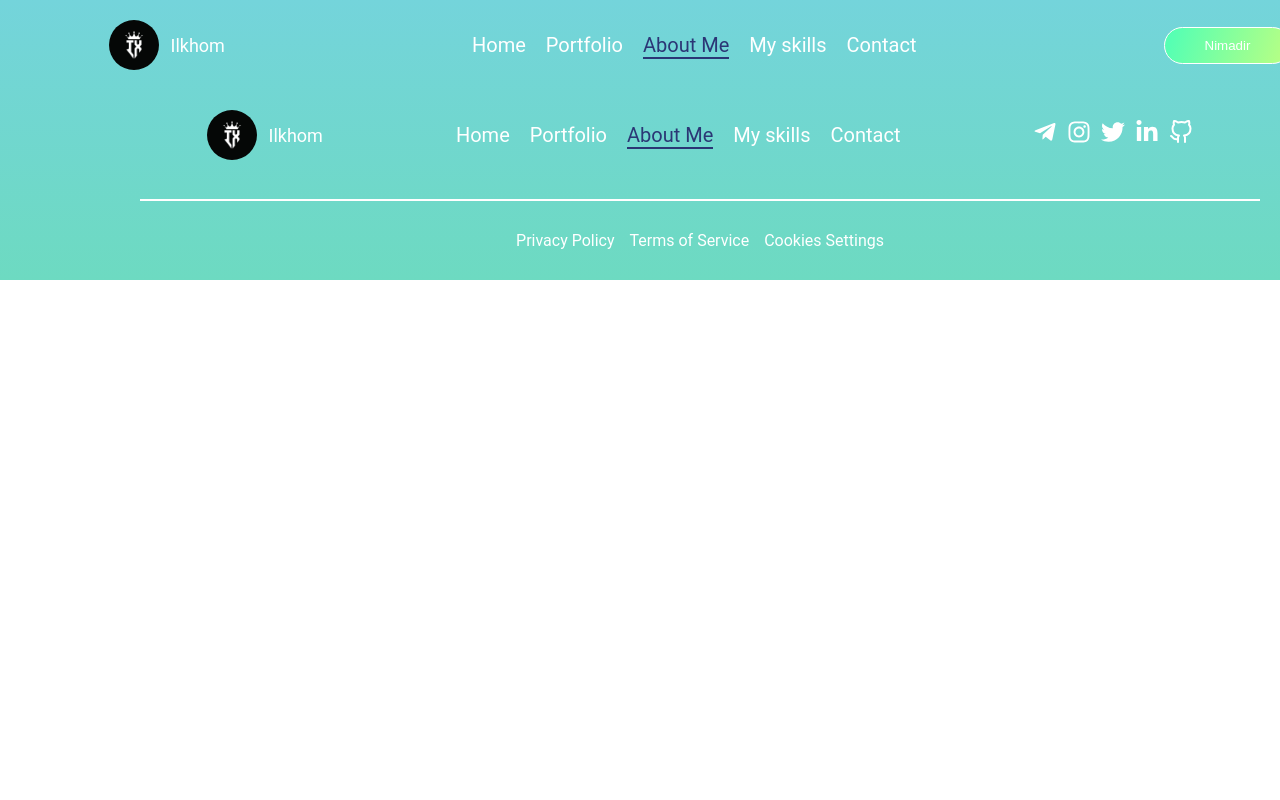
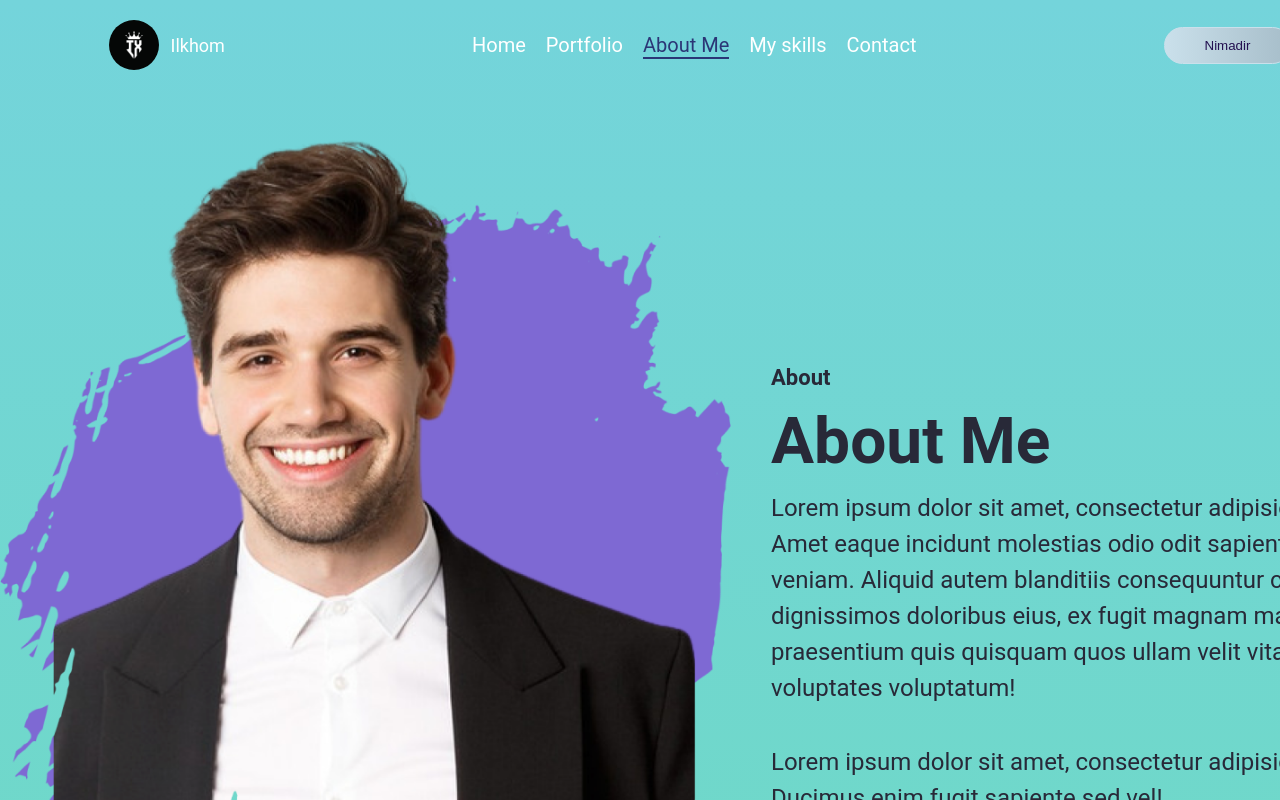
Before and after one commit to Khaitov-Ilkhom/portfolio-react, a React (Vite) app: page /aboutme in a window 1280 px wide. Shown: the top 800 px of the page. Built offline with nearby package versions, Linux system fonts and the light colour scheme.

Commit message:
homework

```diff
--- a/src/components/about-me/AboutMe.css
+++ b/src/components/about-me/AboutMe.css
@@ -1,4 +1,5 @@
 .about-me {
+    max-width: 1400px;
     width: 100%;
     height: 100%;
     display: flex;
@@ -6,3 +7,35 @@
     align-items: center;
     flex-direction: column;
 }
+
+.box {
+    margin: 50px 0;
+    width: 100%;
+    display: flex;
+    justify-content: center;
+    align-items: center;
+    gap: 40px;
+}
+.image img {
+    width: 100%;
+}
+.info {
+    width: 100%;
+    color: #282938;
+}
+.info h5 {
+    font-size: 22px;
+    font-weight: 600;
+    line-height: 32px;
+}
+.info h2 {
+    font-size: 64px;
+    font-weight: 700;
+    line-height: 76px;
+    padding: 10px 0;
+}
+.info p {
+    font-size: 24px;
+    font-weight: 400;
+    line-height: 36px;
+}
--- a/src/components/about-me/AboutMe.jsx
+++ b/src/components/about-me/AboutMe.jsx
@@ -1,12 +1,30 @@
 import "./AboutMe.css"
 import Footer from "../footer/Footer.jsx";
 import Nav from "../navbar/Nav.jsx";
+import userImg from '../../images/About Me.png'
+
 
 const AboutMe = () => {
     return (
         <div className="about-me">
             <Nav/>
-
+            <div className="box">
+                <div className="image">
+                    <img src={userImg} alt="User image"/>
+                </div>
+                <div className="info">
+                    <h5>About</h5>
+                    <h2>About Me</h2>
+                    <p>Lorem ipsum dolor sit amet, consectetur adipisicing elit. Amet eaque incidunt molestias odio odit
+                        sapiente sit, veniam. Aliquid autem blanditiis consequuntur cumque dignissimos doloribus eius,
+                        ex fugit magnam magni nulla praesentium quis quisquam quos ullam velit vitae voluptates
+                        voluptatum!
+                    </p>
+                    <br/>
+                    <br/>
+                    <p>Lorem ipsum dolor sit amet, consectetur adipisicing elit. Ducimus enim fugit sapiente sed vel!</p>
+                </div>
+            </div>
             <Footer/>
         </div>
     )
--- a/src/components/contact/Contact.css
+++ b/src/components/contact/Contact.css
@@ -1,4 +1,5 @@
 .contact {
+    max-width: 1400px;
     width: 100%;
     height: 100%;
     display: flex;
--- a/src/components/home/Home.css
+++ b/src/components/home/Home.css
@@ -1,4 +1,5 @@
 .home {
+    max-width: 1400px;
     width: 100%;
     height: 100%;
     display: flex;
--- a/src/components/navbar/Nav.css
+++ b/src/components/navbar/Nav.css
@@ -46,10 +46,10 @@
 }
 .btn button {
     border-radius: 20px;
-    border: 1px solid white;
+    border: 1px solid #CAE0EB;
     padding: 10px 40px;
-    color: white;
-    background: linear-gradient(108.39deg, #56ffb3 6.99%, #d2ff77 119.86%);
+    color: #231050;
+    background: linear-gradient(0.25turn, #CAE0EB, #a6bdc9);
     transition: 0.4s;
 }
 .btn button:active {
--- a/src/components/portfolio/Portfolio.css
+++ b/src/components/portfolio/Portfolio.css
@@ -1,4 +1,5 @@
 .portfolio {
+    max-width: 1400px;
     width: 100%;
     height: 100%;
     display: flex;
@@ -55,9 +56,10 @@
 .technologie {
     font-size: 16px;
     padding: 10px 0;
+    line-height: 28px;
 }
 .technologie span {
-    padding: 4px 6px;
+    padding: 4px 12px;
     border: 1px solid rgba(255, 255, 255, 0.68);
     border-radius: 12px;
     background-color: rgba(209, 218, 214, 0.84);
```
